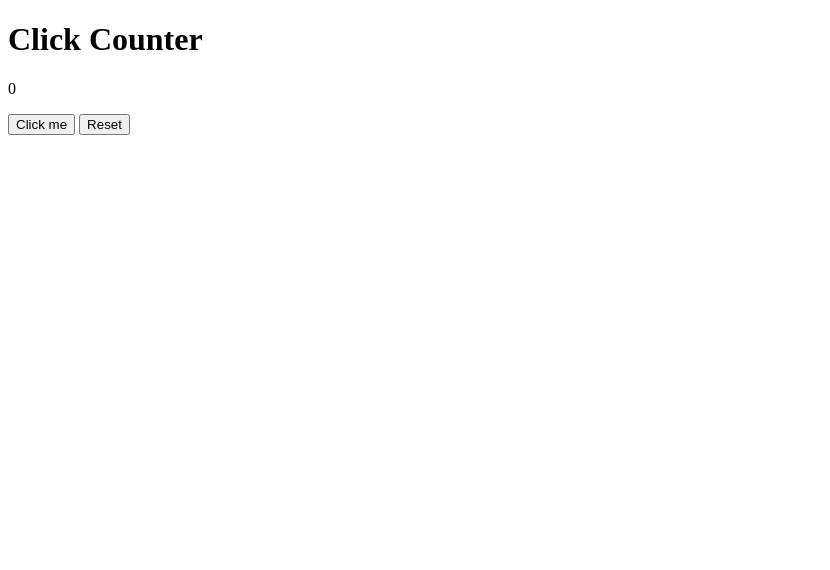
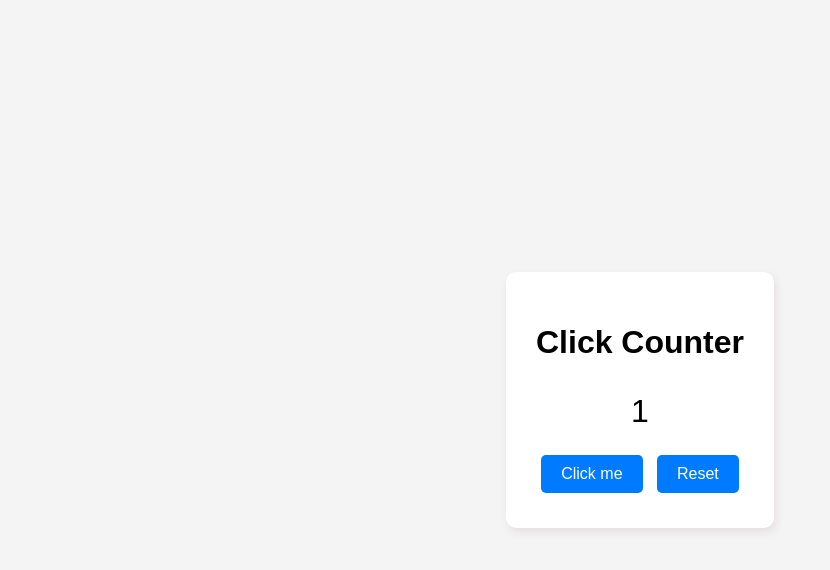
Before and after one commit to Satyamgithub11/javascript_project-basic-to-advance, a plain HTML site: page CounterClicker/index.html in a window 1280 px wide. Both pictures are taken after a click on the button "Click me". Shown: the whole page, without its empty margins (0-830 px from the left). Drawn offline with Linux system fonts and the light colour scheme.

Commit message:
final commit

```diff
--- a/CounterClicker/index.html
+++ b/CounterClicker/index.html
@@ -3,6 +3,7 @@
 <head>
     <meta charset="UTF-8">
     <meta name="viewport" content="width=device-width, initial-scale=1.0">
+    <link rel="stylesheet" href="style.css">
     <title>Counter Clicker</title>
 </head>
 <body>
@@ -12,6 +13,7 @@
         <button id="click-button">Click me</button>
         <button id="reset-button">Reset</button>
     </div>
+    <script src="script.js"></script>
 
 </body>
 </html>
--- a/CounterClicker/script.js
+++ b/CounterClicker/script.js
@@ -0,0 +1,15 @@
+let count = 0;
+
+const counterElement = document.getElementById('counter');
+const clickButton = document.getElementById('click-button');
+const resetButton = document.getElementById('reset-button');
+
+clickButton.addEventListener('click', () => {
+    count++;
+    counterElement.textContent = count;
+});
+
+resetButton.addEventListener('click', () => {
+    count = 0;
+    counterElement.textContent = count;
+});
--- a/CounterClicker/style.css
+++ b/CounterClicker/style.css
@@ -0,0 +1,52 @@
+body{
+    font-family: Arial, sans-serif;
+    display: flex;
+    justify-content: center;
+    align-items: center;
+    height: 100vh;
+    margin: 0;
+    background-color: #f4f4f4;
+}
+
+.counter-container{
+    text-align: center;
+    background: #fff;
+    padding: 30px;
+    border-radius: 10px;
+    box-shadow: 2px 4px 8px rgba(98, 38, 38, 0.1);
+}
+
+h1{
+    margin-bottom: 20px;
+}
+
+#counter {
+    font-size: 2em;
+    margin-bottom: 20px;
+}
+
+button {
+    font-size: 1em;
+    padding: 10px 20px;
+    margin: 5px;
+    cursor: pointer;
+    border: none;
+    border-radius: 5px;
+    background-color: #007bff;
+    color: #fff;
+    transition: background-color 0.3s;
+}
+
+button:hover{
+    background-color: #0056bc;
+
+}
+
+#reset button{
+    background-color: #dc3545;
+
+}
+
+#reset-button:hover{
+    background-color: #c82333;
+}
```
